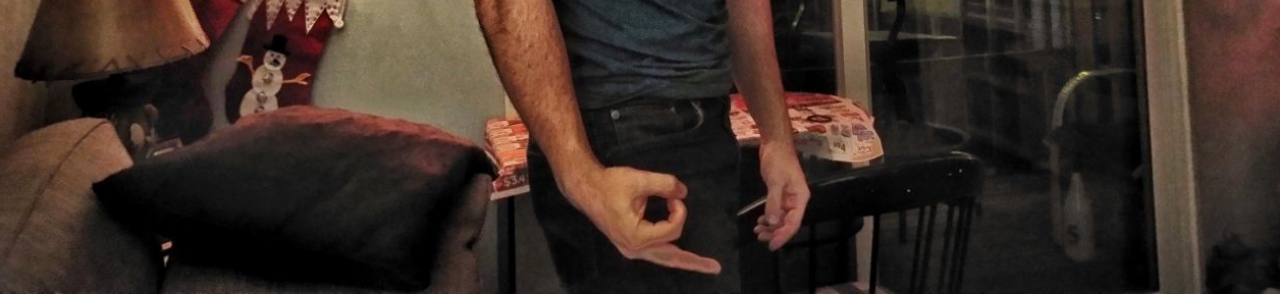
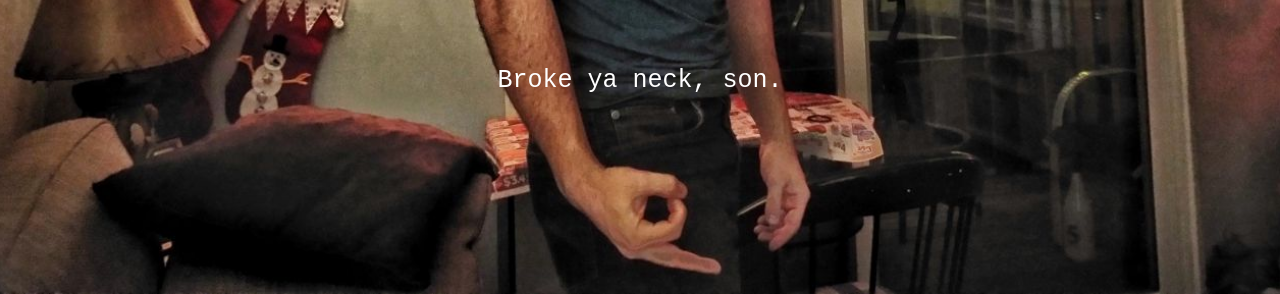
Before and after one commit to james-h-stephens/MLIC, a plain HTML site: page index.html in a window 1280 px wide. Shown: the part 506-800 px from the top of the page. Drawn offline with Linux system fonts and the light colour scheme.

Commit message:
Centered text

```diff
--- a/index.html
+++ b/index.html
@@ -25,8 +25,9 @@
 
     .bottomleft {
         position: absolute;
-        bottom: 0;
-        left: 16px;
+        bottom: 20%;
+        left: 50%;
+        transform: translate(-50%, -50%);
     }
 
     .middle {
@@ -48,8 +49,8 @@
         <div class="middle">
             <h1>KERMING SOON</h1>
             <hr>
-            <p>Broke ya neck, son.</p>
         </div>
+        <p class="bottomleft">Broke ya neck, son.</p>
     </div>
 
 </body>
```
